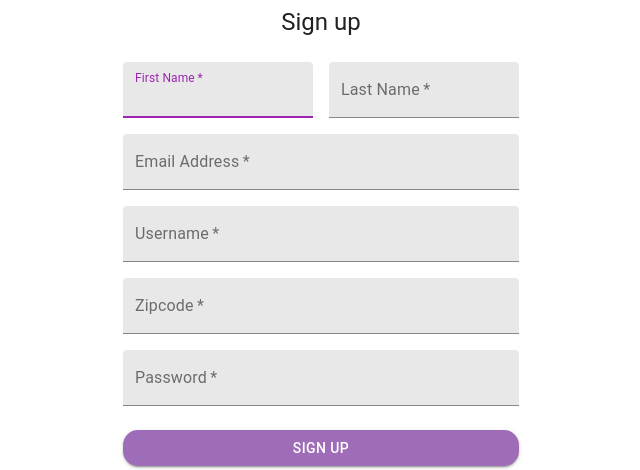
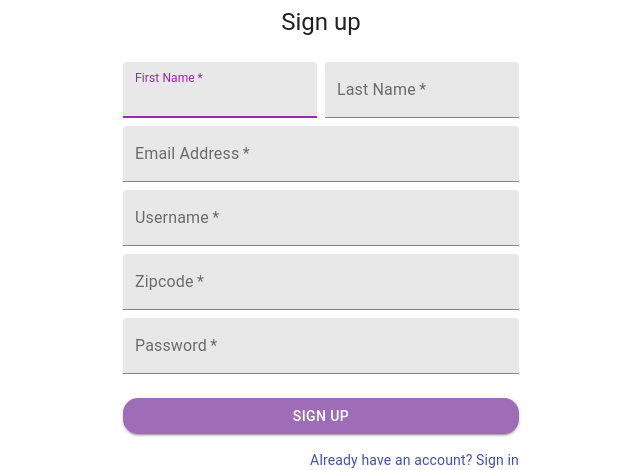
Before and after one commit to hratx-blue-ocean/Selous, a React app in the folder client/: page / in a window 1280 px wide. Shown: the part 2392-2862 px from the top of the page, without its empty margins (319-959 px from the left). Built offline with nearby package versions, Linux system fonts and the light colour scheme.

Commit message:
shortened signup text fields, fixed margin issue hopefully Co-Authored by Mario Morales

```diff
--- a/client/src/components/Login/Login.jsx
+++ b/client/src/components/Login/Login.jsx
@@ -52,8 +52,6 @@ const useStyles = makeStyles((theme) => ({
     margin: theme.spacing(3, 0, 2),
     backgroundColor: '#9f6cb7',
     borderRadius: '15px',
-  },
-  input: {
   },
 }));
 //    Redux Action
--- a/client/src/components/SignUp/SignUp.jsx
+++ b/client/src/components/SignUp/SignUp.jsx
@@ -50,9 +50,6 @@ const useStyles = makeStyles((themes) => ({
     backgroundColor: '#9f6cb7',
     borderRadius: '15px',
   },
-  input: {
-    backgroundColor: 'lightgrey',
-  },
 }));
 
 // Pseudostate
@@ -98,10 +95,11 @@ function SignUp() {
           Sign up
         </Typography>
         <form className={classes.form} noValidate>
-          <Grid container spacing={2}>
+          <Grid container spacing={1}>
             <Grid item xs={12} sm={6}>
               <MuiThemeProvider theme={theme}>
                 <TextField
+                  // className={classes.input}
                   autoComplete="fname"
                   name="firstName"
                   variant="filled"
```
